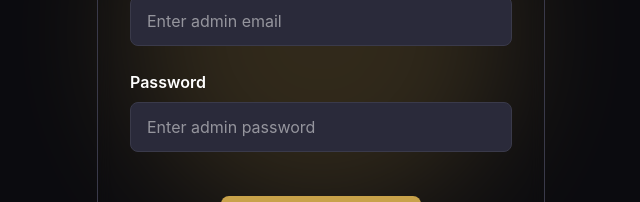
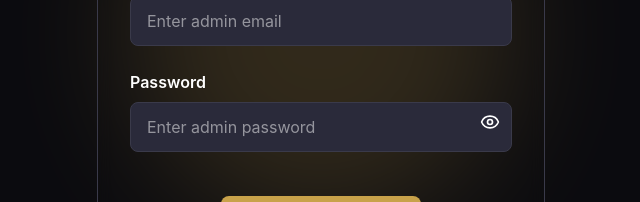
Before and after one commit to devtescode/ROCKYLUXE, a React (Vite) app: page /admin in a window 1280 px wide. Shown: the part 368-570 px from the top of the page, without its empty margins (319-959 px from the left). Built offline with nearby package versions, Linux system fonts and the light colour scheme; no server answers; the HTML template or start-up script is replaced by a standard one.

Commit message:
updated change password

```diff
--- a/src/pages/AdminPage.tsx
+++ b/src/pages/AdminPage.tsx
@@ -8,9 +8,11 @@ interface AdminLoginProps {
   onSuccess: () => void
 }
 
+
 function AdminLogin({ onSuccess }: AdminLoginProps) {
   const [email, setEmail] = useState('')
   const [password, setPassword] = useState('')
+  const [showPassword, setShowPassword] = useState(false)
   const [error, setError] = useState('')
   const [isLoading, setIsLoading] = useState(false)
 
@@ -19,7 +21,6 @@ function AdminLogin({ onSuccess }: AdminLoginProps) {
     setIsLoading(true)
 
     try {
-      // const res = await fetch("http://localhost:4000/admin/login", {
       const res = await fetch("https://rockyluxe-bd.onrender.com/admin/login", {
         method: "POST",
         headers: {
@@ -54,6 +55,7 @@ function AdminLogin({ onSuccess }: AdminLoginProps) {
         </div>
 
         <div className="relative bg-card border border-border rounded-2xl p-8 backdrop-blur-sm">
+
           <div className="text-center mb-8">
             <h1 className="text-4xl font-bold text-primary mb-2">ROCKYLUXE</h1>
             <h2 className="text-2xl font-bold text-foreground mb-2">Admin Login</h2>
@@ -76,19 +78,28 @@ function AdminLogin({ onSuccess }: AdminLoginProps) {
             </div>
 
             {/* PASSWORD */}
-            <div className="mt-4">
+            <div className="mt-4 relative">
               <label className="block text-foreground font-semibold mb-2 mt-1">
                 Password
               </label>
 
               <input
-                type="password"
+                type={showPassword ? "text" : "password"}
                 value={password}
                 onChange={(e) => setPassword(e.target.value)}
                 placeholder="Enter admin password"
-                className="w-full px-4 py-3 bg-secondary border border-border rounded-lg text-foreground placeholder-muted-foreground focus:outline-none focus:border-primary transition-colors"
+                className="w-full px-4 py-3 pr-12 bg-secondary border border-border rounded-lg text-foreground placeholder-muted-foreground focus:outline-none focus:border-primary transition-colors"
                 disabled={isLoading}
               />
+
+              {/* TOGGLE ICON */}
+              <button
+                type="button"
+                onClick={() => setShowPassword(!showPassword)}
+                className="absolute right-3 top-[42px] text-muted-foreground hover:text-foreground"
+              >
+                {showPassword ? <EyeOff size={20} /> : <Eye size={20} />}
+              </button>
             </div>
 
             {error && <p className="text-red-500 text-center">{error}</p>}
@@ -102,13 +113,13 @@ function AdminLogin({ onSuccess }: AdminLoginProps) {
                 {isLoading ? "Logging in..." : "Login"}
               </button>
             </div>
+
           </form>
         </div>
       </div>
     </div>
   )
 }
-
 /* ================= REGISTER ================= */
 
 
```
